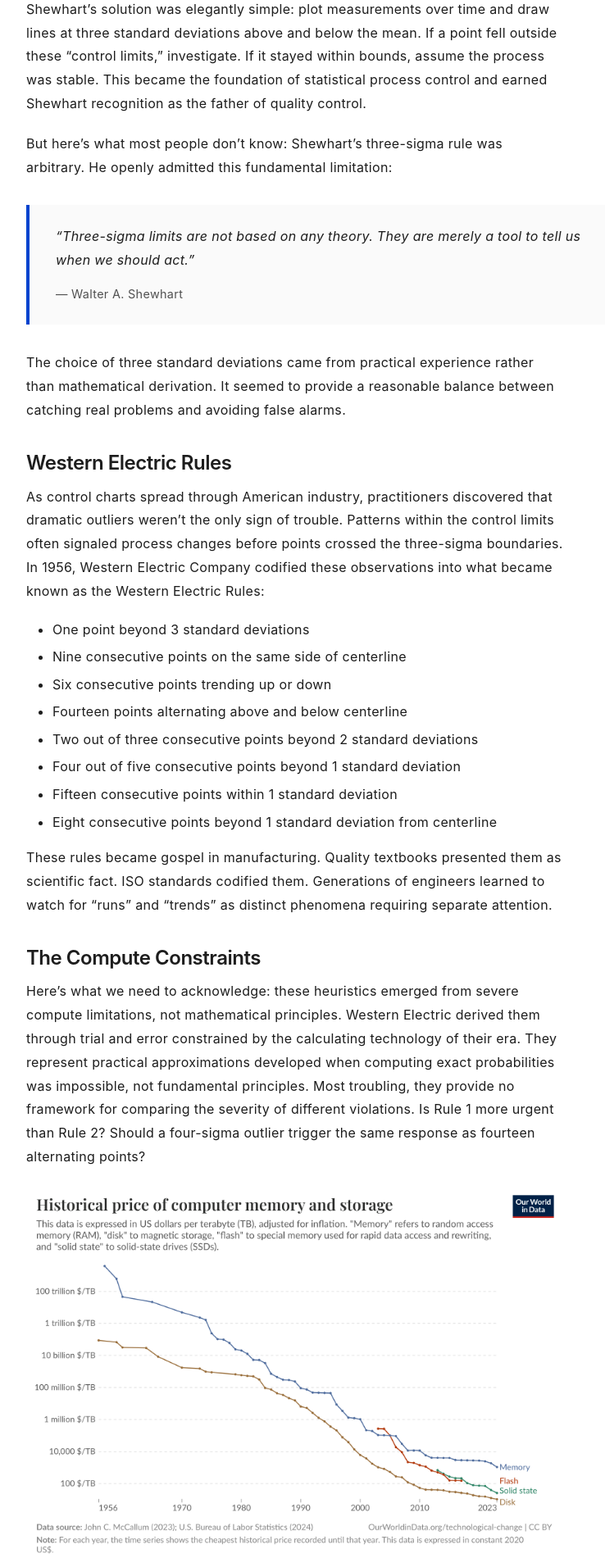
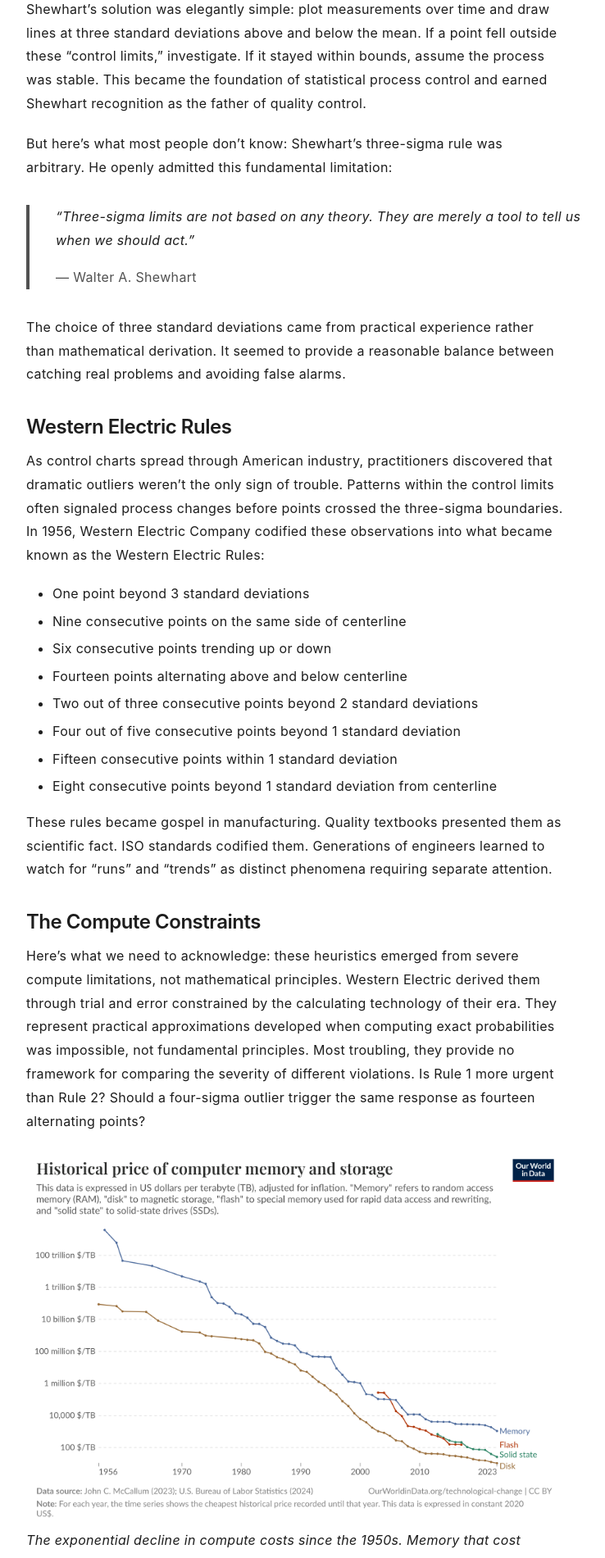
Before and after one commit to HamishFrostLyon/hamishfrostlyon.github.io, a Jekyll site: the page built from _posts/2025-07-08-metric-sensitivity.md, in a window 1280 px wide. Shown: the part 1816-3717 px from the top of the page at 82% size, without its empty margins (232-970 px from the left). Built offline with Jekyll 4.4.1, drawn with Linux system fonts in a browser that asks for light colours.

Commit message:
Simplify quote styling to maintain markdown aesthetic
- Removed heavy backgrounds and decorative elements from blockquotes
- Used simple left border and italic text for clean appearance
- Simplified pull quotes to minimal top/bottom borders
- Maintained readability while preserving simplicity
- Matches the clean, minimal aesthetic shown in example

Quote styling now feels like natural markdown enhancement rather than
heavy graphic design elements.

```diff
--- a/_sass/_base.scss
+++ b/_sass/_base.scss
@@ -118,16 +118,13 @@ pre {
   }
 }
 
-// Blockquote styling for professional quotes
+// Simple blockquote styling - minimal and clean
 blockquote {
   margin: 2em 0;
-  padding: 1.5em 2em;
-  border-left: 4px solid var(--link-color);
-  background: var(--bg-secondary);
-  border-radius: 0 4px 4px 0;
+  padding: 0 0 0 2em;
+  border-left: 4px solid var(--text-secondary);
   font-style: italic;
   color: var(--text-color);
-  position: relative;
 
   p {
     margin-bottom: 1em;
@@ -137,12 +134,11 @@ blockquote {
     }
   }
 
-  // Quote attribution
+  // Simple attribution styling
   cite {
     display: block;
     margin-top: 1em;
     font-style: normal;
-    font-size: 0.9em;
     color: var(--text-secondary);
 
     &:before {
--- a/_sass/_components.scss
+++ b/_sass/_components.scss
@@ -258,37 +258,22 @@ textarea {
   color: var(--text-secondary);
 }
 
-// Pull quotes for emphasis and visual breaks
+// Simple pull quotes for emphasis
 .pullquote {
-  margin: 3em 0;
-  padding: 2em;
-  font-size: 1.25em;
+  margin: 2.5em 0;
+  padding: 1em 0;
+  font-size: 1.1em;
   font-weight: 500;
   line-height: 1.4;
   text-align: center;
   color: var(--text-color);
-  background: linear-gradient(135deg, var(--bg-secondary), var(--bg-color));
-  border-top: 3px solid var(--link-color);
-  border-bottom: 3px solid var(--link-color);
-  border-radius: 8px;
-  position: relative;
-
-  &:before, &:after {
-    content: '"';
-    font-size: 2em;
-    color: var(--link-color);
-    opacity: 0.3;
-  }
+  border-top: 1px solid var(--text-secondary);
+  border-bottom: 1px solid var(--text-secondary);
 
   // Variant for key insights
   &.highlight {
-    background: var(--bg-secondary);
-    border: 2px solid var(--link-color);
     font-weight: 600;
-
-    &:before, &:after {
-      opacity: 0.5;
-    }
+    border-color: var(--link-color);
   }
 }
 
```
